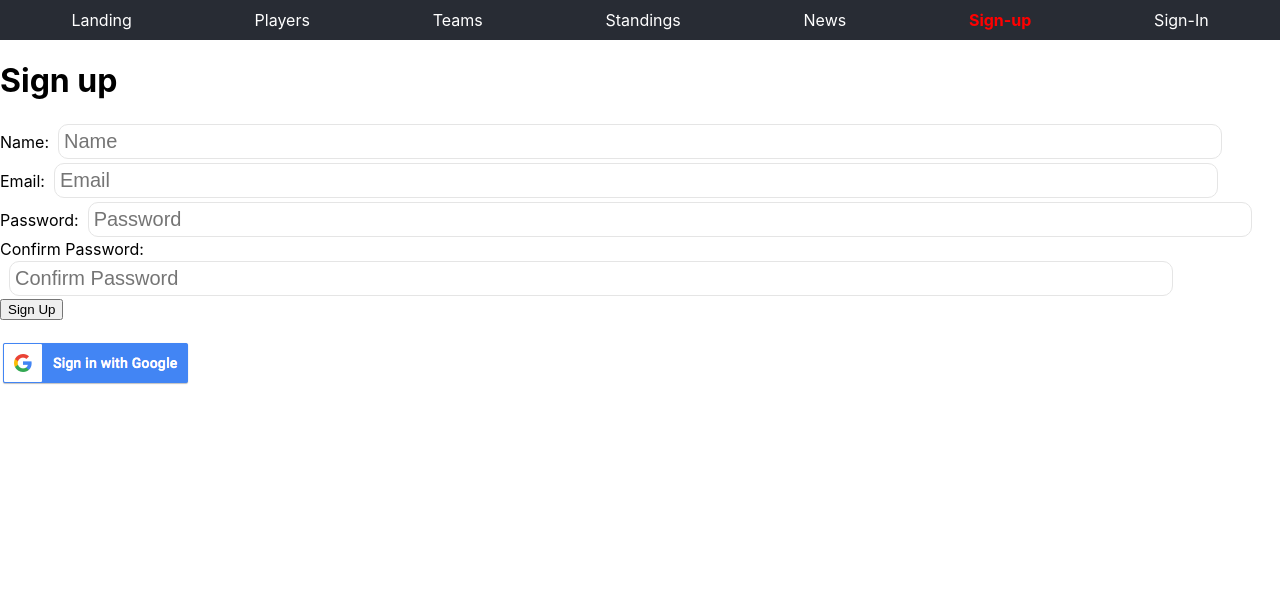
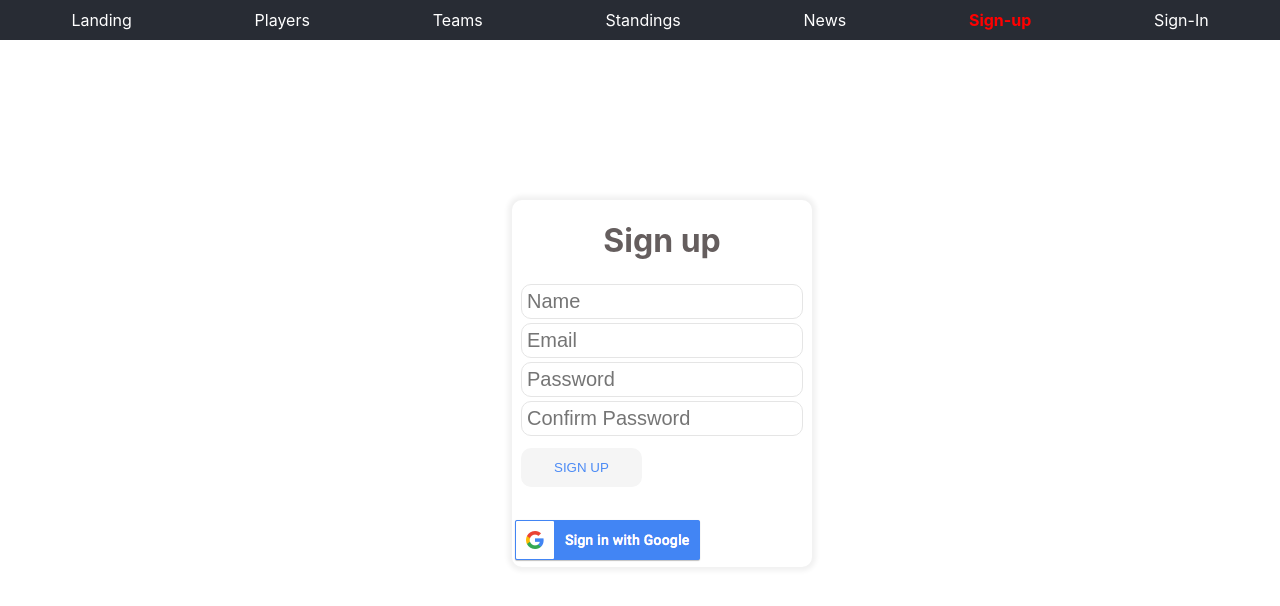
Before and after one commit to yy763831702/Yofifa, a React (Create React App) app in the folder client/: page /signup in a window 1280 px wide. Shown: the top 606 px of the page. Built offline with nearby package versions, Linux system fonts and the light colour scheme; no server answers.

Commit message:
Add files via upload

```diff
--- a/client/src/components/SignIn.js
+++ b/client/src/components/SignIn.js
@@ -65,7 +65,6 @@ function SignIn() {
         <form onSubmit={handleLogin} >
           <div className="form-group">
             <label className="SignIn-label">
-              Email:
               <input
                 className="form-control"
                 name="email"
@@ -78,7 +77,6 @@ function SignIn() {
           </div>
           <div className="form-group">
             <label className="SignIn-label">
-              Password:
               <input
                 className="form-control"
                 name="password"
@@ -88,13 +86,13 @@ function SignIn() {
               />
             </label>
           </div>
-          <button type="submit">Log in</button>
+          <button className='signButton' type="submit">Log in</button>
 
           <button className="forgotPassword" onClick={passwordReset}>
             Forgot Password
           </button>
         </form>
-        <SocialSignIn />
+        <SocialSignIn/>
       </div>
 
 
--- a/client/src/components/SignUp.js
+++ b/client/src/components/SignUp.js
@@ -51,13 +51,12 @@ function SignUp() {
   }
 
   return (
-    <div>
+    <div className='login-form'>
       <h1>Sign up</h1>
       {pwMatch && <h4 className="error">{pwMatch}</h4>}
       <form onSubmit={handleSignUp}>
         <div className="form-group">
           <label>
-            Name:
             <input
               className="form-control"
               required
@@ -69,7 +68,6 @@ function SignUp() {
         </div>
         <div className="form-group">
           <label>
-            Email:
             <input
               className="form-control"
               required
@@ -81,7 +79,6 @@ function SignUp() {
         </div>
         <div className="form-group">
           <label>
-            Password:
             <input
               className="form-control"
               id="passwordOne"
@@ -94,7 +91,6 @@ function SignUp() {
         </div>
         <div className="form-group">
           <label>
-            Confirm Password:
             <input
               className="form-control"
               name="passwordTwo"
@@ -104,7 +100,7 @@ function SignUp() {
             />
           </label>
         </div>
-        <button id="submitButton" name="submitButton" type="submit">
+        <button className='signButton' id="submitButton" name="submitButton" type="submit">
           Sign Up
         </button>
       </form>
```
